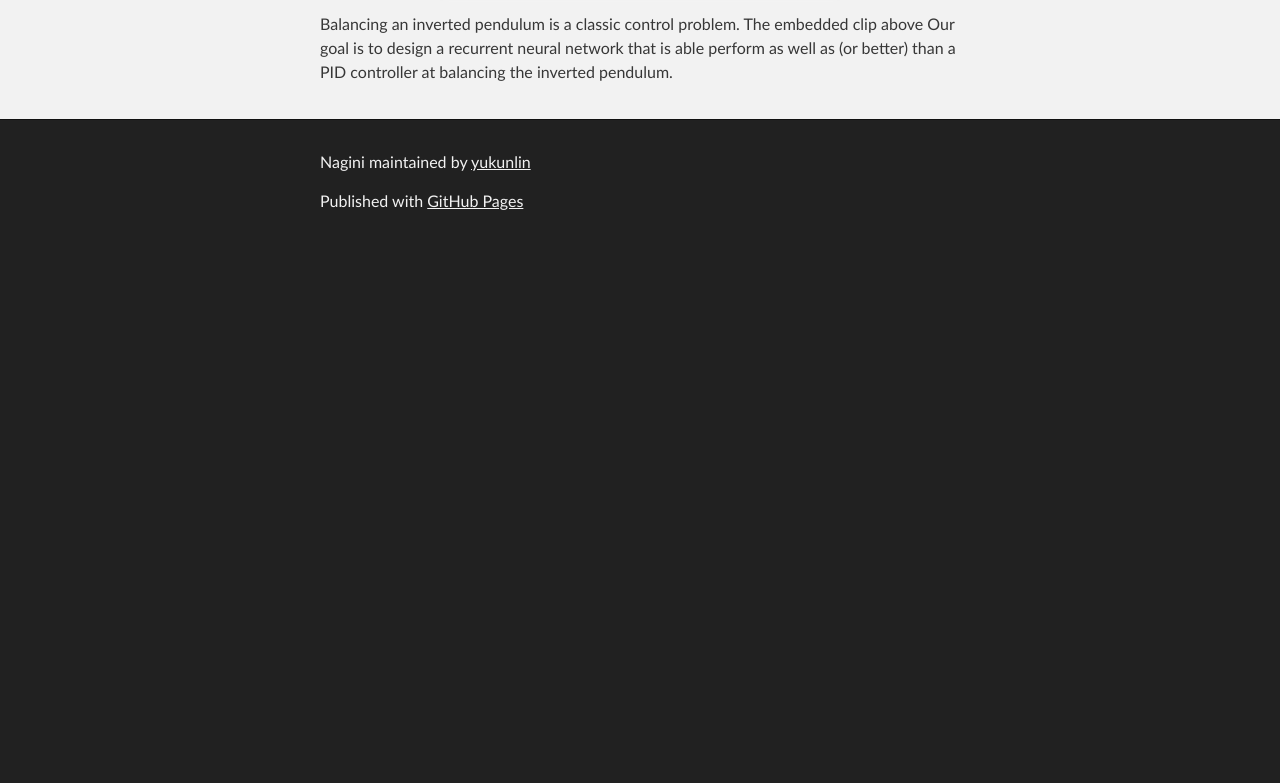
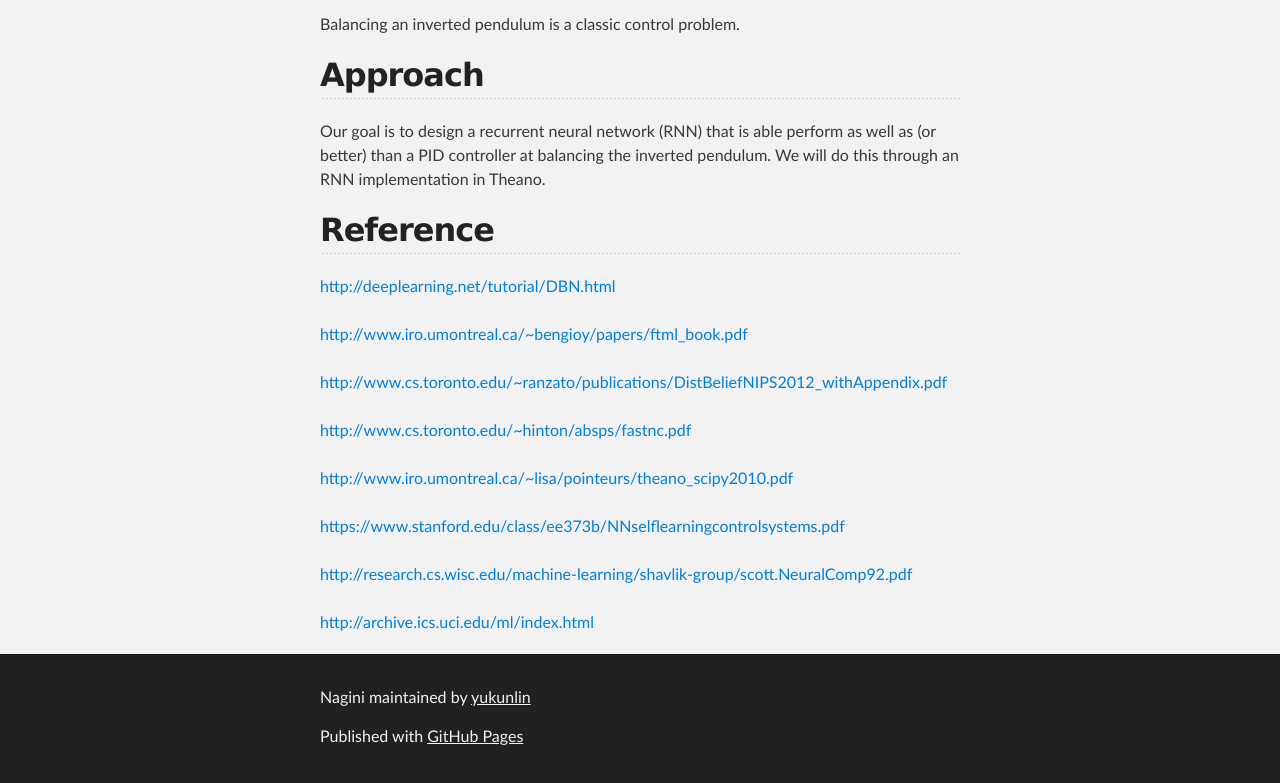
Before and after one commit to yukunlin/nagini, a plain HTML site: page index.html in a window 1280 px wide. Shown: the part 946-1729 px from the top of the page. Before the commit the page ends 1194 px from the top, so only its background shows below. Drawn offline with Linux system fonts and the light colour scheme.

Commit message:
added approach, reference

```diff
--- a/index.html
+++ b/index.html
@@ -45,7 +45,41 @@
 <p align="center">
   <img src="https://raw.githubusercontent.com/yukunlin/nagini/master/pid.gif"></p>
 
-<p>Balancing an inverted pendulum is a classic control problem. The embedded clip above  Our goal is to design a recurrent neural network that is able perform as well as (or better) than a PID controller at balancing the inverted pendulum.</p>
+<p>Balancing an inverted pendulum is a classic control problem.</p>
+
+<h2>
+<a name="approach" class="anchor" href="#approach"><span class="octicon octicon-link"></span></a>Approach</h2>
+
+<p>Our goal is to design a recurrent neural network (RNN) that is able perform as well as (or better) than a PID controller at balancing the inverted pendulum.
+We will do this through an RNN implementation in Theano.</p>
+
+<h2>
+<a name="reference" class="anchor" href="#reference"><span class="octicon octicon-link"></span></a>Reference</h2>
+
+<a href="http://deeplearning.net/tutorial/DBN.html">http://deeplearning.net/tutorial/DBN.html</a>
+<br></br>
+
+<a href="http://www.iro.umontreal.ca/~bengioy/papers/ftml_book.pdf">http://www.iro.umontreal.ca/~bengioy/papers/ftml_book.pdf</a>
+<br></br>
+
+<a href="http://www.cs.toronto.edu/~ranzato/publications/DistBeliefNIPS2012_withAppendix.pdf">http://www.cs.toronto.edu/~ranzato/publications/DistBeliefNIPS2012_withAppendix.pdf</a>
+<br></br>
+
+<a href="http://www.cs.toronto.edu/~hinton/absps/fastnc.pdf">http://www.cs.toronto.edu/~hinton/absps/fastnc.pdf</a>
+<br></br>
+
+<a href="http://www.iro.umontreal.ca/~lisa/pointeurs/theano_scipy2010.pdf">http://www.iro.umontreal.ca/~lisa/pointeurs/theano_scipy2010.pdf</a>
+<br></br>
+
+<a href="https://www.stanford.edu/class/ee373b/NNselflearningcontrolsystems.pdf">https://www.stanford.edu/class/ee373b/NNselflearningcontrolsystems.pdf</a>
+<br></br>
+
+<a href="http://research.cs.wisc.edu/machine-learning/shavlik-group/scott.NeuralComp92.pdf">http://research.cs.wisc.edu/machine-learning/shavlik-group/scott.NeuralComp92.pdf</a>
+<br></br>
+
+<a href="http://archive.ics.uci.edu/ml/index.html">http://archive.ics.uci.edu/ml/index.html</a>
+
+
       </section>
     </div>
 
```
